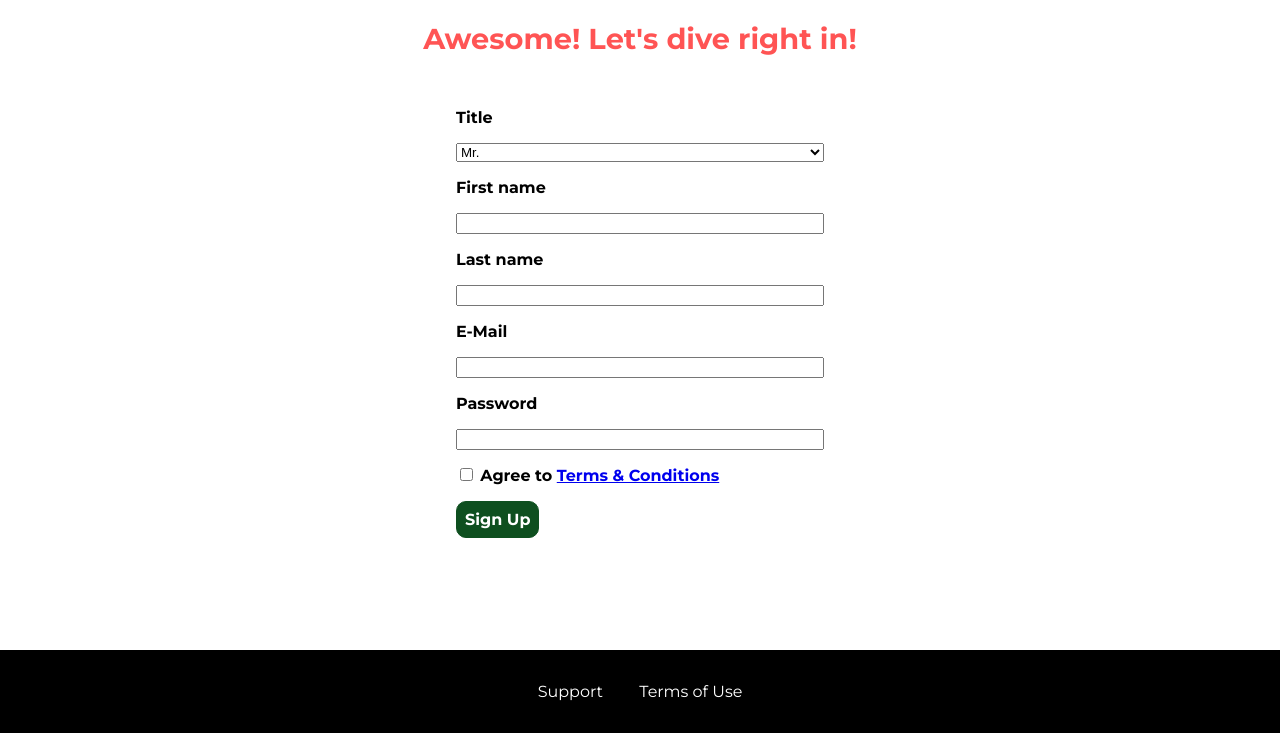
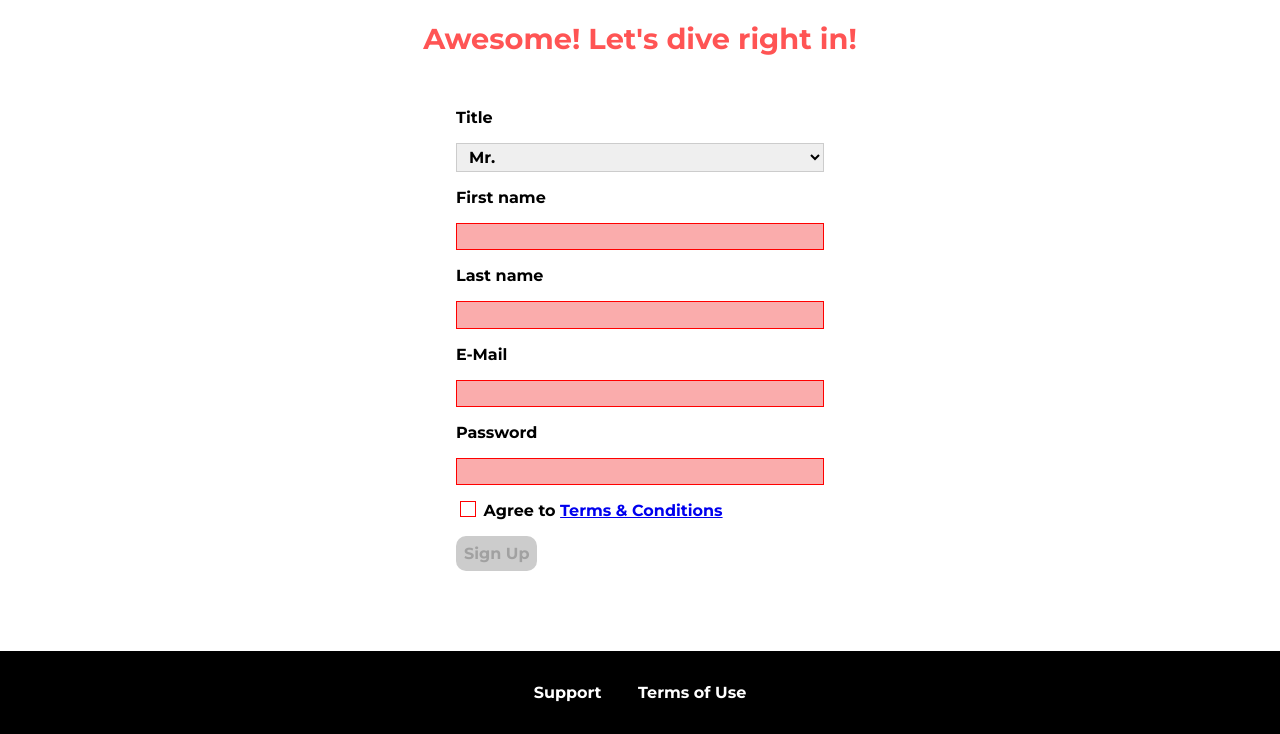
Before and after one commit to aguilarNikolas/CSS_course, a plain HTML site: page start-hosting/index.html in a window 1280 px wide. Shown: the part 70-804 px from the top of the page. Drawn offline with Linux system fonts and the light colour scheme.

Commit message:
working with text and fonts

```diff
--- a/shared.css
+++ b/shared.css
@@ -1,3 +1,6 @@
+@import url('https://fonts.googleapis.com/css2?family=Roboto:400,900&display=swap');
+@import url('https://fonts.googleapis.com/css2?family=Anton&display=swap');
+@import url('https://fonts.googleapis.com/css2?family=Montserrat:wght@700&display=swap');
 
 /* Universal selecting, to overwrite avery inheritance. To reach content, padding and border*/
 * {
@@ -275,6 +278,12 @@ I have to declare inline-block on the neasted parent to use the height of the co
 
 }
 
+.button[disabled] {
+    cursor: not-allowed;
+    border: #a1a1a1;
+    background: #ccc;
+    color: #a1a1a1;
+}
 
 .open {
     display: block !important;
--- a/start-hosting/index.html
+++ b/start-hosting/index.html
@@ -7,7 +7,7 @@
     <meta http-equiv="X-UA-Compatible" content="ie=edge">
     <title>uHost Signup</title>
     <link rel="shortcut icon" href="../favicon.png">
-    <link href="https://fonts.googleapis.com/css?family=Anton|Montserrat:400,700" rel="stylesheet">
+    <!-- <link href="https://fonts.googleapis.com/css?family=Anton|Montserrat:400,700" rel="stylesheet"> -->
     <link rel="stylesheet" href="../shared.css">
     <link rel="stylesheet" href="start-hosting.css">
 </head>
@@ -61,18 +61,18 @@
                 <option value="ms">Ms.</option>
             </select>
             <label for="first-name">First name</label>
-            <input type="text" id="first-name">
+            <input type="text" id="first-name" required>
             <label for="last-name">Last name</label>
-            <input type="text" id="last-name">
+            <input type="text" id="last-name" required>
             <label for="email">E-Mail</label>
-            <input type="email" id="email">
+            <input type="email" id="email" required>
             <label for="password">Password</label>
-            <input type="password" id="password">
-            <input type="checkbox" id="agree-terms">
+            <input type="password" id="password" required>
+            <input type="checkbox" id="agree-terms" required>
             <label for="agree-terms">Agree to
                 <a href="#">Terms &amp; Conditions</a>
             </label>
-            <button type="submit" class="button">Sign Up</button>
+            <button type="submit" class="button" disabled>Sign Up</button>
         </form>
     </main>
     <footer class="main-footer">
--- a/start-hosting/start-hosting.css
+++ b/start-hosting/start-hosting.css
@@ -24,13 +24,54 @@ main {
     width: 100%;
 }
 
+
 /* styling checkbox */
 /* .signup-form input[type="checkbox"] */
 .signup-form input[id*="terms"],
 .signup-form input[id*="terms"] + label{
     display: inline-block;
     width: auto;
+    vertical-align: middle;
 }
+
+.signup-form input:not([type="checkbox"]),
+.signup-form select {
+    border: 1px solid #ccc;
+    padding: 0.2rem 0.5rem;
+    font: inherit;
+}
+
+.signup-form input:focus,
+.signup-form select:focus{
+    outline: none;
+    background: #d8f3df;
+    border-color: #2ddf5c;
+}
+
+.signup-form input[type="checkbox"] {
+    border: 1px solid #ccc;
+    background: white;
+    width: 1rem;
+    height: 1rem;
+    -webkit-appearance: none;
+    -moz-appearance: none;
+    appearance: none;
+}
+
+
+.signup-form input[type="checkbox"]:checked {
+    background: #2ddf5c;
+    border: #0e4f1f;
+}
+
+.signup-form input.invalid,
+.signup-form select.invalid,
+.signup-form :invalid {
+    border-color: red !important;
+    background: #faacac;
+}
+
+
 
 .signup-form button[type="submit"]{
     display: block;
```
Also changed, not shown: customers/customers.css (+6 -4 lines), customers/index.html (+2 -2 lines), index.html (+2 -2 lines), packages/index.html (+1 -1 lines), packages/packages.css (+8 -0 lines).
